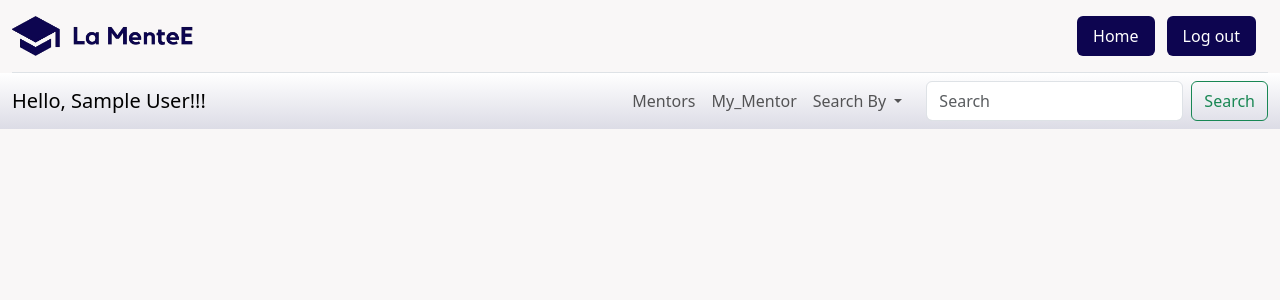
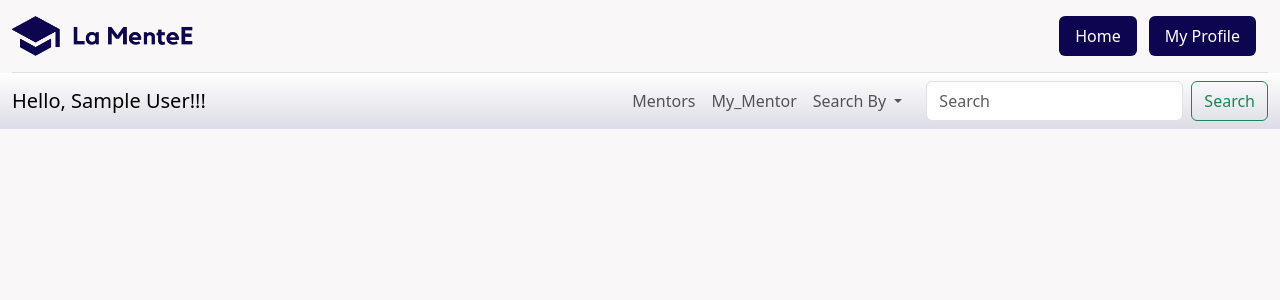
Before and after one commit to yugshah7777/DevJam_LaMenteE, a PHP site: page /studentdashboard.php in a window 1280 px wide. Shown: the top 300 px of the page. Run offline with PHP 8.4, Linux system fonts and the light colour scheme; the visitor is signed in with stand-in values (Sample User, id 1).

Commit message:
Update studentdashboard.php

```diff
--- a/PHP/studentdashboard.php
+++ b/PHP/studentdashboard.php
@@ -40,7 +40,7 @@ if (!isset($_SESSION['loggedin_student']) || $_SESSION['loggedin_student'] != tr
 
                 <ul class="nav nav-pills">
                     <li class="nav-item"><a href="./studenthome.php" class="nav-link" aria-current="page">Home</a></li>
-                    <li class="nav-item"><a href="./logout.php" class="nav-link">Log out</a></li>
+                    <li class="nav-item"><a href="./studentProfile.php" class="nav-link">My Profile</a></li>
                 </ul>
             </header>
         </div>
```
